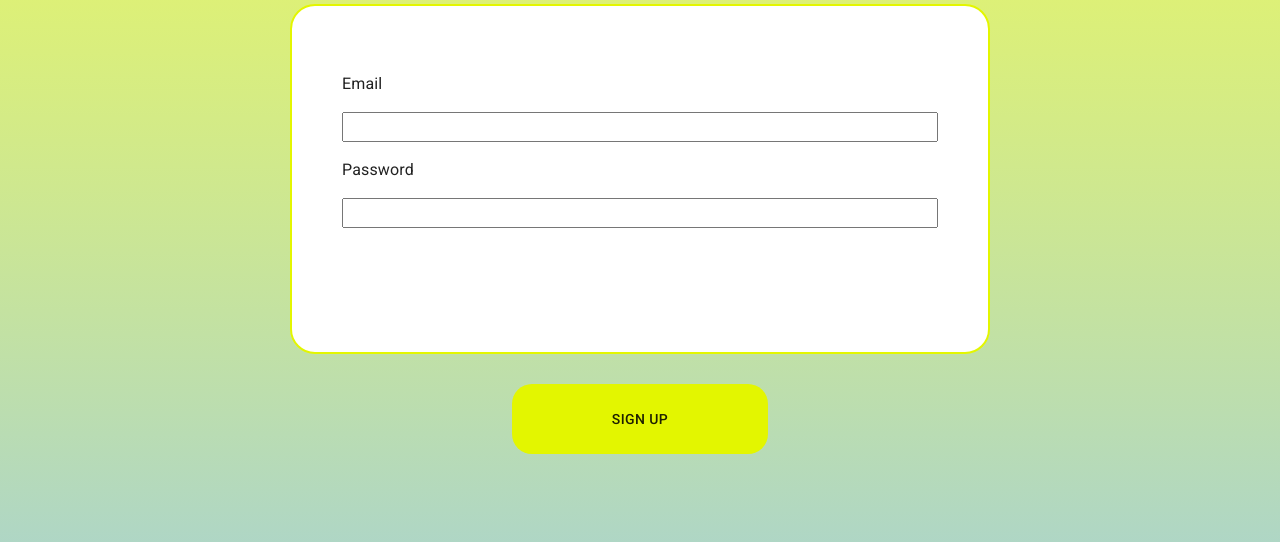
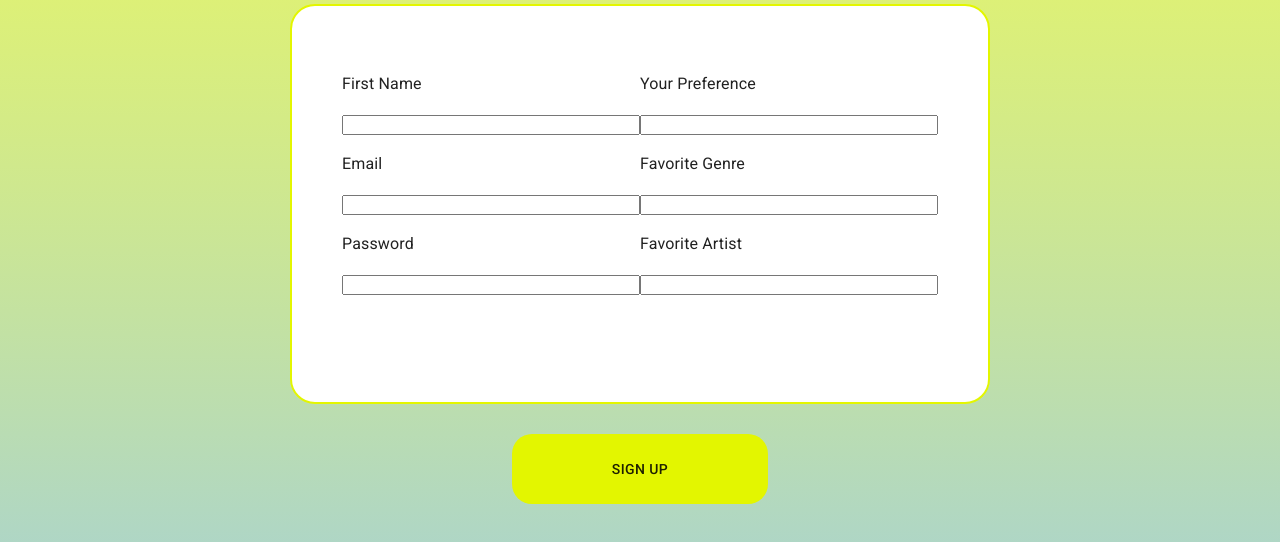
Before and after one commit to jhjullie/wavelength, a React app in the folder Frontend/: page /signup in a window 1280 px wide. Shown: the part 236-778 px from the top of the page. Built offline with nearby package versions, Linux system fonts and the light colour scheme.

Commit message:
sign up update

```diff
--- a/Frontend/package.json
+++ b/Frontend/package.json
@@ -13,7 +13,7 @@
     "react": "^18.0.0",
     "react-dom": "^18.0.0",
     "react-router-dom": "^6.3.0",
-    "react-scripts": "5.0.0",
+    "react-scripts": "^2.1.3",
     "web-vitals": "^2.1.4"
   },
   "scripts": {
--- a/Frontend/src/Components/SignUp/SignUp.css
+++ b/Frontend/src/Components/SignUp/SignUp.css
@@ -44,15 +44,14 @@ li{
     border-radius: 25px;
     border: 2px solid #E3F600;
     width:700px;
-    height:350px;
+    height:400px;
     margin:auto;
     text-align:left;
     padding:50px;
 }
 
-
 #signupform input{
-    height:30px;
+    height:20px;
     width:100%;
 
 }
@@ -70,3 +69,11 @@ li{
 .errormsg{
     color:red;
 }
+
+.row {
+    display: flex;
+}
+
+.column {
+    flex: 50%;
+}
--- a/Frontend/src/Components/SignUp/SignUp.js
+++ b/Frontend/src/Components/SignUp/SignUp.js
@@ -89,18 +89,48 @@ function SignUp(){
                 <form onSubmit={handleSubmit} >
                 <div id="signupform">
 
+                <div class="row">
+                    <div class="column">
+                        <label >
+                        <p>First Name</p>
+                        <input type="text" id="firstName" class="textField" value={inputs.firstName} onChange={handleChange} />
+                            </label>
+                        <p className="errormsg">{errors.email }</p>
+
                         <label >
                             <p>Email</p>
-                    <input type="text" name= "email" value={inputs.email} onChange={handleChange} />
+                            <input type="text" id="email" name= "email" value={inputs.email} onChange={handleChange} />
                         </label>
                         <p className="errormsg">{errors.email }</p>
+
                         <label>
                             <p>Password</p>
-                    <input type="password" name= "password" value={inputs.password} onChange={handleChange} />
+                            <input type="text" id="password" name= "password" value={inputs.password} onChange={handleChange} />
                         </label>
                         <p className= "errormsg">{errors.password }</p>
+                            </div>
+                    <div class="column">
+                        <label >
+                        <p>Your Preference</p>
+                        </label>
+                        <input type="text" id="preference" name= "preference" value={inputs.preference} onChange={handleChange} />
 
 
+                        <p className="errormsg">{errors.preference }</p>
+
+                        <label >
+                            <p>Favorite Genre</p>
+                            <input type="text" id="genre"name= "genre" value={inputs.genre} onChange={handleChange} />
+                        </label>
+                        <p className="errormsg">{errors.preference }</p>
+
+                        <label >
+                            <p>Favorite Artist</p>
+                            <input type="text" id="artist" name= "artist" value={inputs.artist} onChange={handleChange} />
+                        </label>
+                        <p className="errormsg">{errors.preference }</p>
+                    </div>
+                </div>
             </div>
             <div>
                     <Button type="submit" id="signupbutton" variant="contained" color="primary"> Sign Up</Button>
```
Also changed, not shown: 3 other files. Lines whose indentation alone changed are shown as unchanged.
